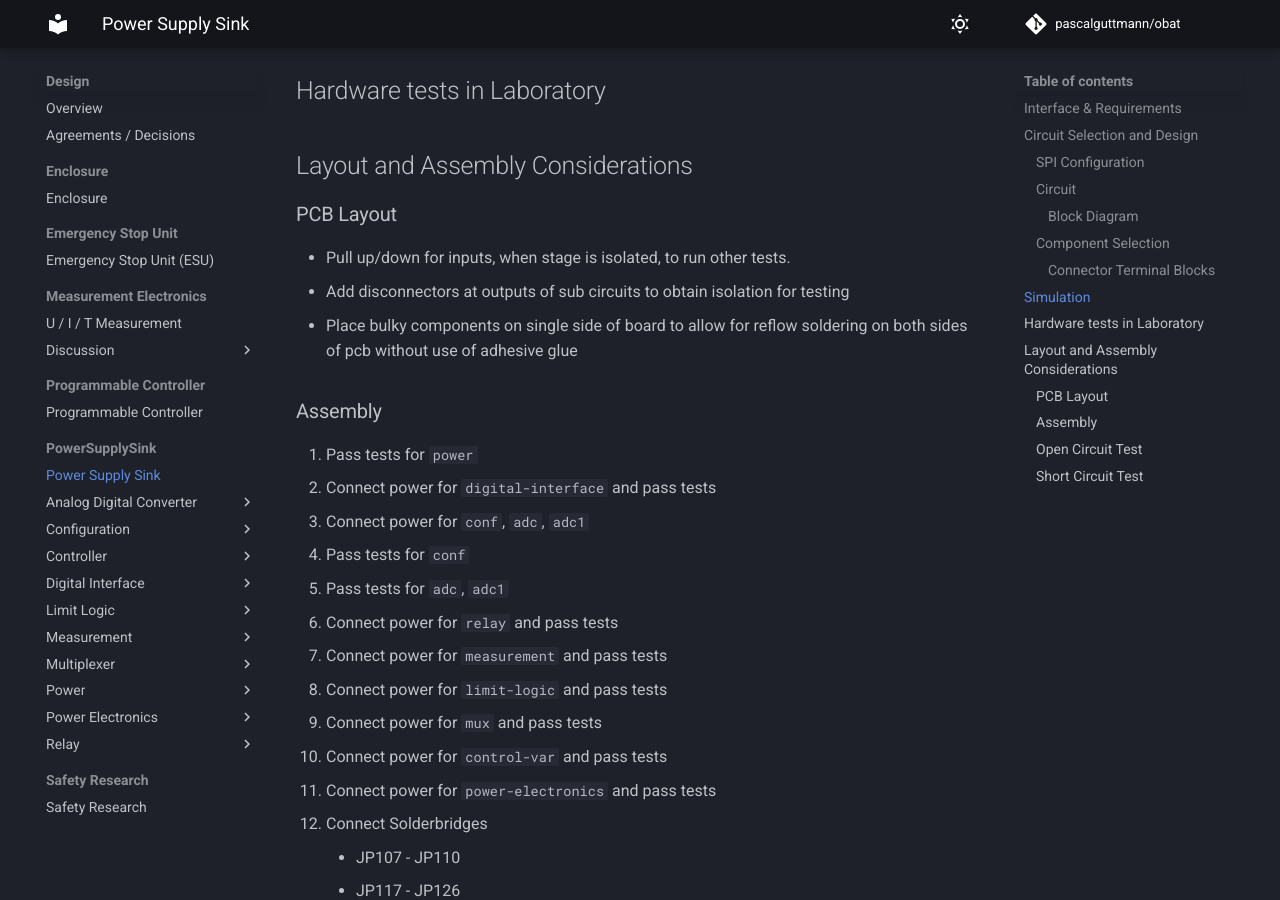
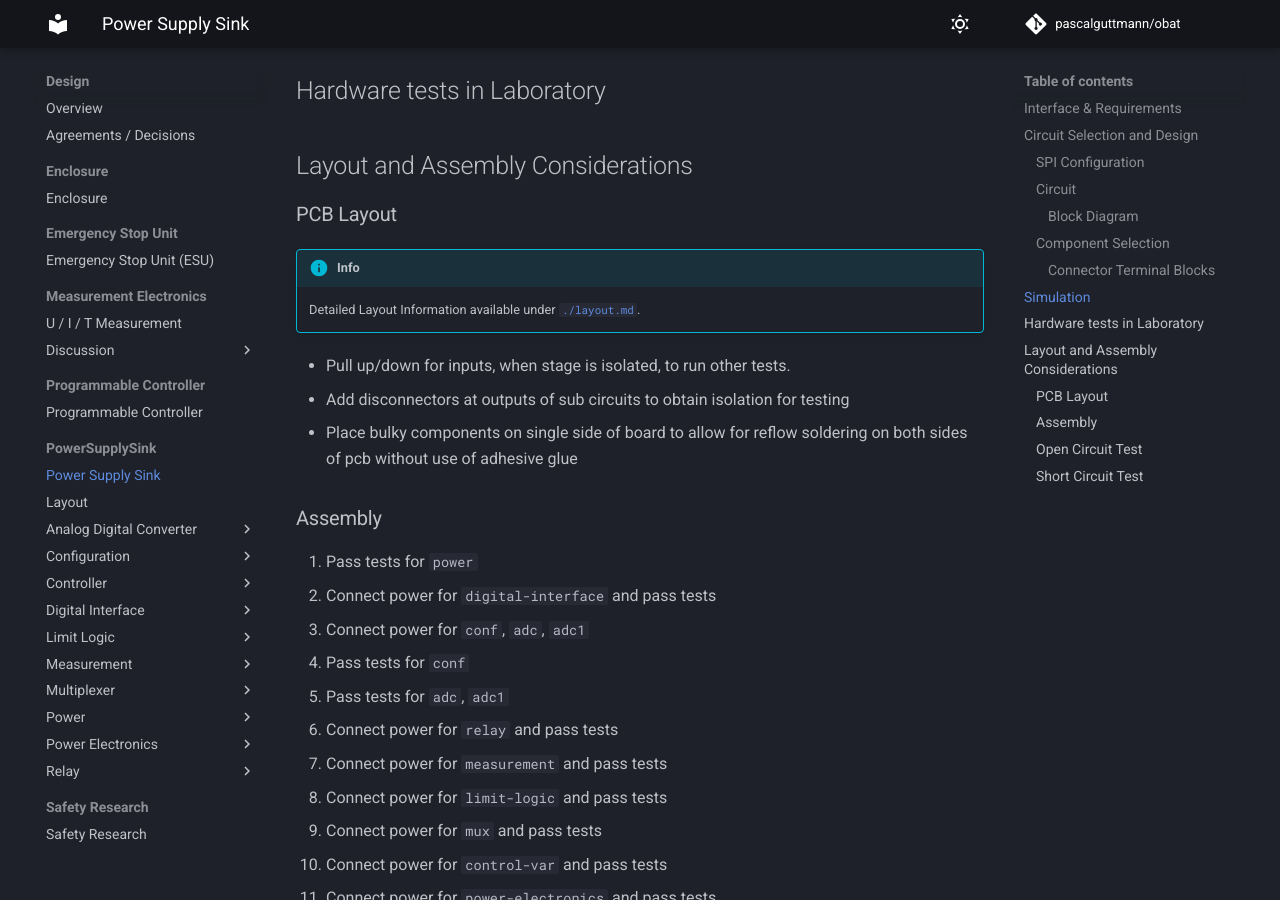
Before and after one commit to pascalguttmann/obat, an MkDocs documentation site: the page built from docs/design/pss/pss.md, in a window 1280 px wide and 900 px high, scrolled down 3110 px. Built offline with MkDocs 1.6.1 and Material for MkDocs 9.7.7, drawn with Linux system fonts in a browser that asks for light colours; comment, search, counter and statistics services are not loaded; some of the changed text lies outside the part shown.

Commit message:
add layout doc page

```diff
--- a/docs/design/pss/pss.md
+++ b/docs/design/pss/pss.md
@@ -133,6 +133,9 @@
 
 ### PCB Layout
 
+!!! info
+    Detailed Layout Information available under [`./layout.md`](./layout.md).
+
 - Pull up/down for inputs, when stage is isolated, to run other tests.
 - Add disconnectors at outputs of sub circuits to obtain isolation for testing
 - Place bulky components on single side of board to allow for reflow soldering
--- a/mkdocs.yml
+++ b/mkdocs.yml
@@ -24,6 +24,7 @@ nav:
       - design/pc/pc.md
     - PowerSupplySink:
       - design/pss/pss.md
+      - design/pss/layout.md
       - Analog Digital Converter:
         - design/pss/adc/adc.md
       - Configuration:
```
Also changed, not shown: docs/design/pss/layout.md (added, +1 -0 lines).
